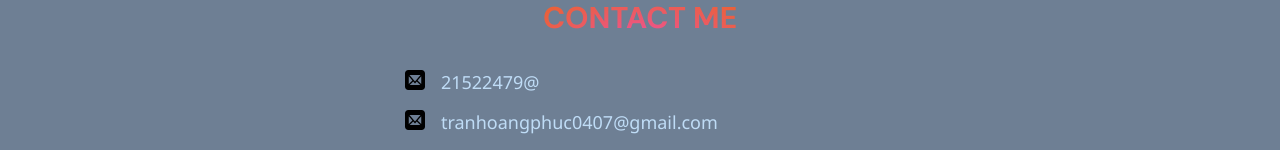
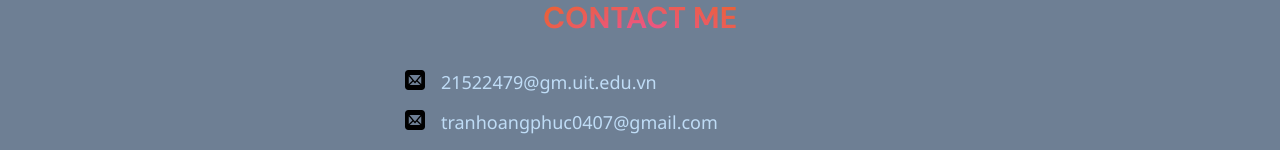
Before and after one commit to phuchs47203/portfolio-phs, a React (Vite) app: page / in a window 1280 px wide. Shown: the part 7026-7176 px from the top of the page. Built offline with nearby package versions, Linux system fonts and the light colour scheme.

Commit message:
remove framer motion

```diff
--- a/src/container/Footer/Footer.jsx
+++ b/src/container/Footer/Footer.jsx
@@ -15,7 +15,7 @@ const Footer = () => {
                 <div className='pflo__footer-content-groupA'>
                     <div className='pflo__footer-content_link'>
                         <ImMail />
-                        <a href='mailto:21522479@gm.uit.edu.vn'>21522479@</a>
+                        <a href='mailto:21522479@gm.uit.edu.vn'>21522479@gm.uit.edu.vn</a>
                     </div>
                     <div className='pflo__footer-content_link'>
                         <ImMail />
--- a/src/container/Skills/Skills.jsx
+++ b/src/container/Skills/Skills.jsx
@@ -1,8 +1,6 @@
 import React, { useState } from 'react'
 import './skills.css';
 import { imagess } from '../../constants';
-import { HiX } from 'react-icons/hi';
-import { motion } from 'framer-motion';
 import { OneSkill } from '../../components';
 const skillData = [
     {
```
